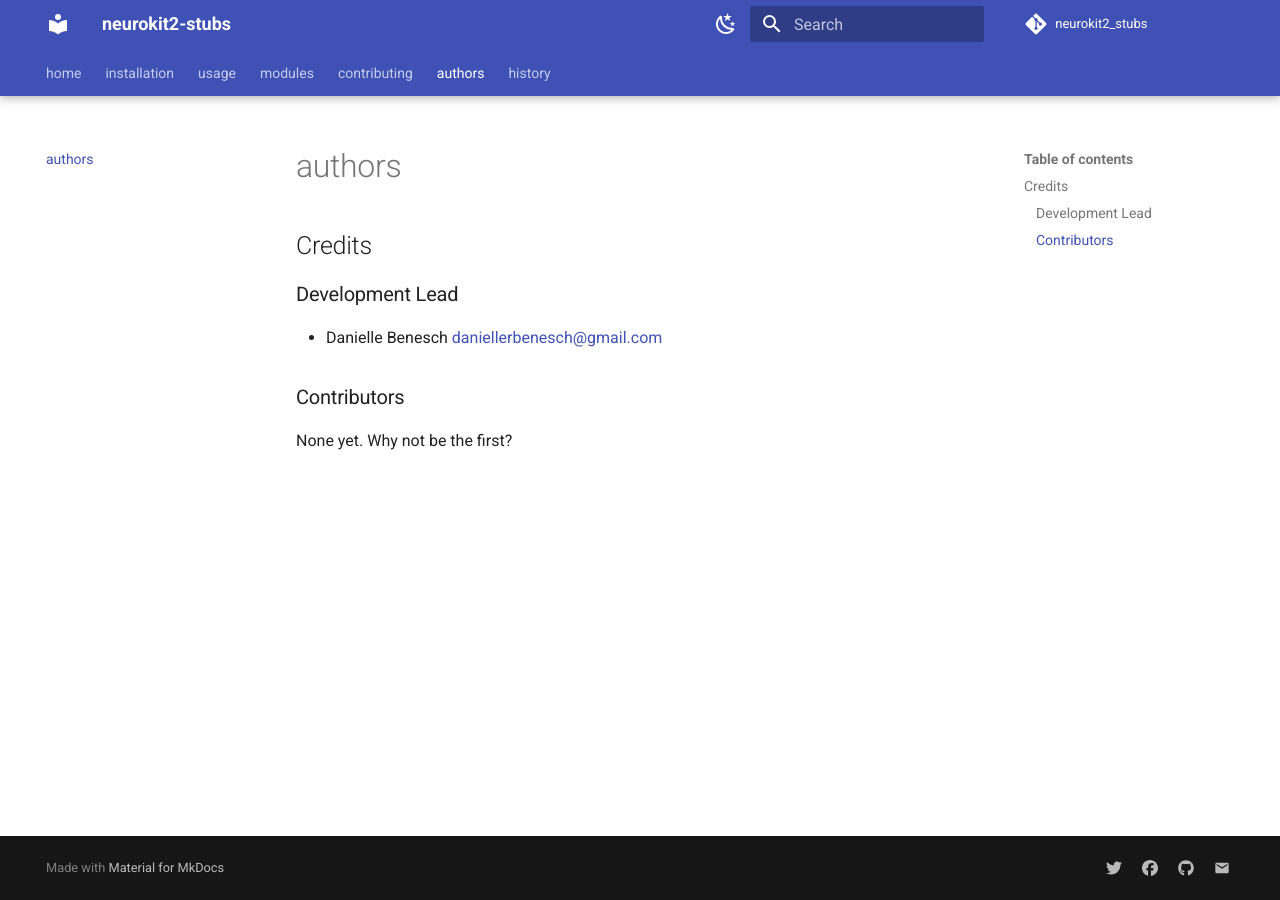
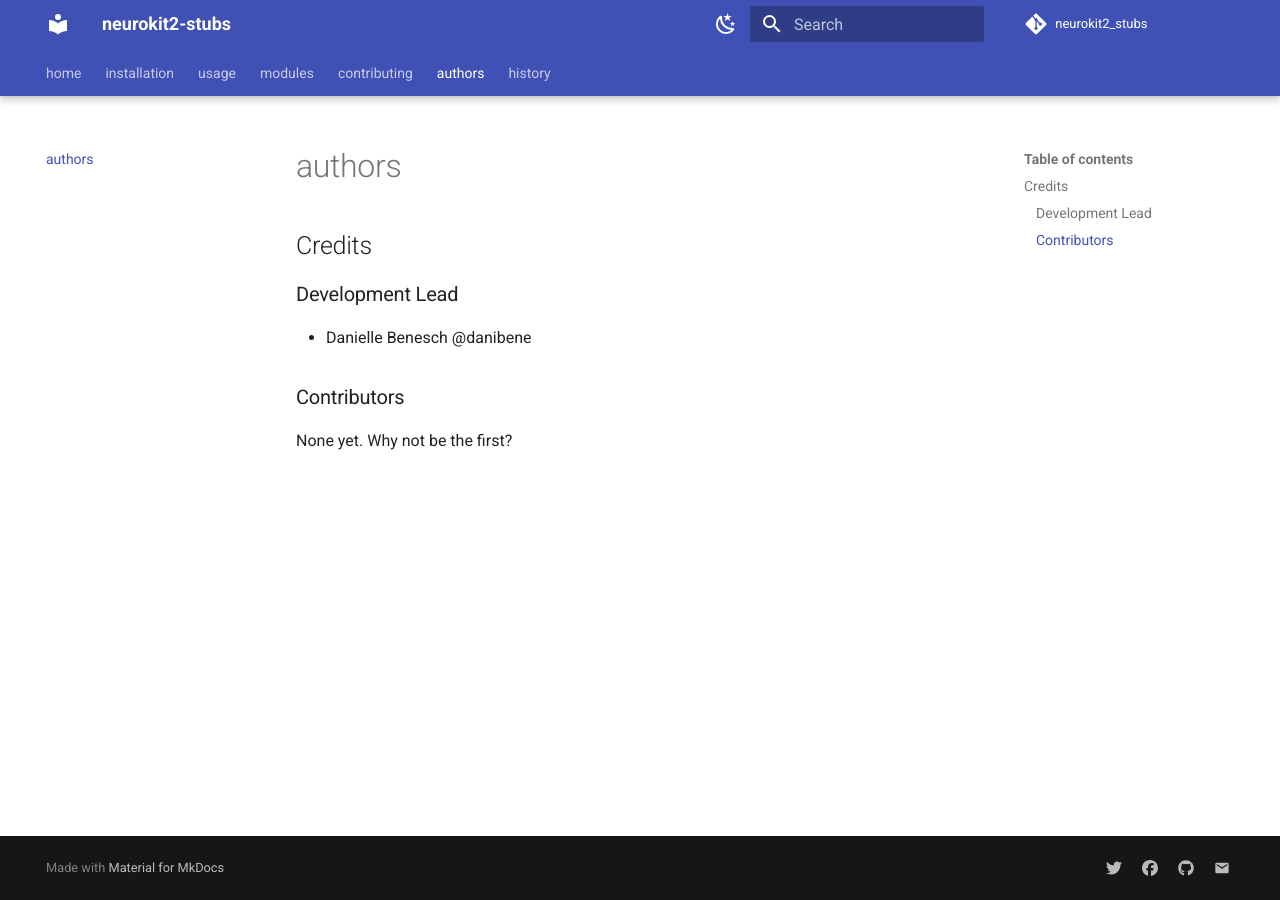
Before and after one commit to danibene/neurokit2-stubs, an MkDocs documentation site: the page built from docs/authors.md, in a window 1280 px wide. Built offline with MkDocs 1.6.1 and Material for MkDocs 9.7.7, drawn with Linux system fonts in a browser that asks for light colours; comment, search, counter and statistics services are not loaded; the version menu is left out.

```diff
--- a/AUTHORS.md
+++ b/AUTHORS.md
@@ -2,7 +2,7 @@
 
 ## Development Lead
 
-* Danielle Benesch <daniellerbenesch@gmail.com>
+* Danielle Benesch @danibene
 
 ## Contributors
 
```
